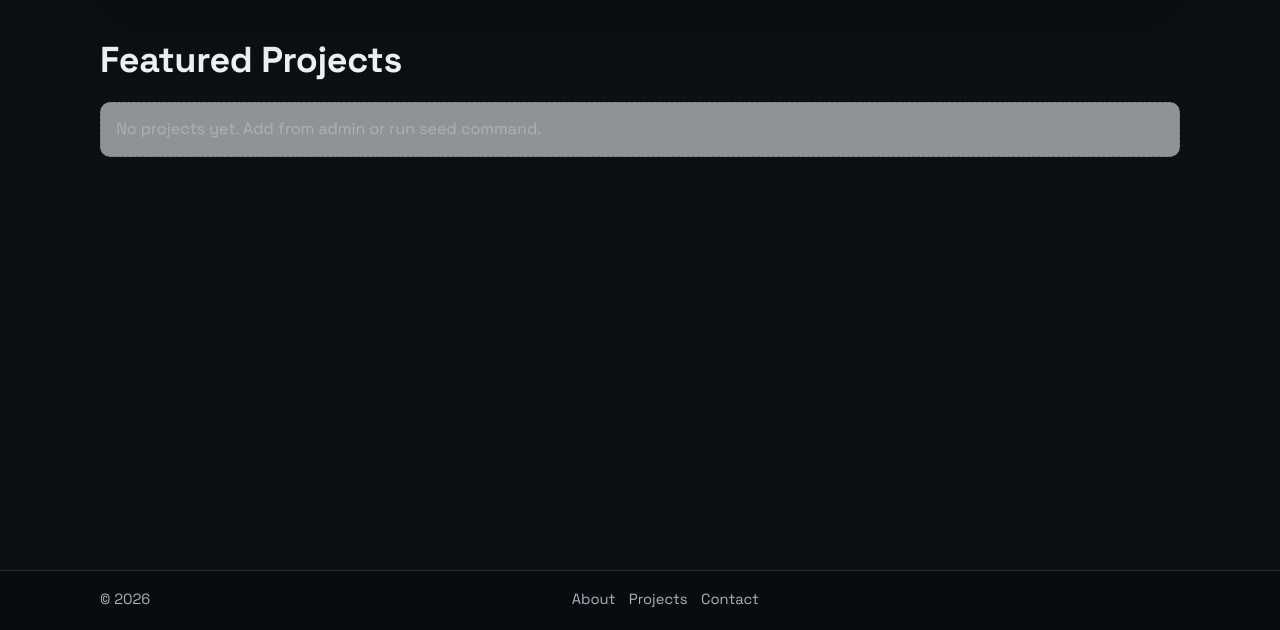
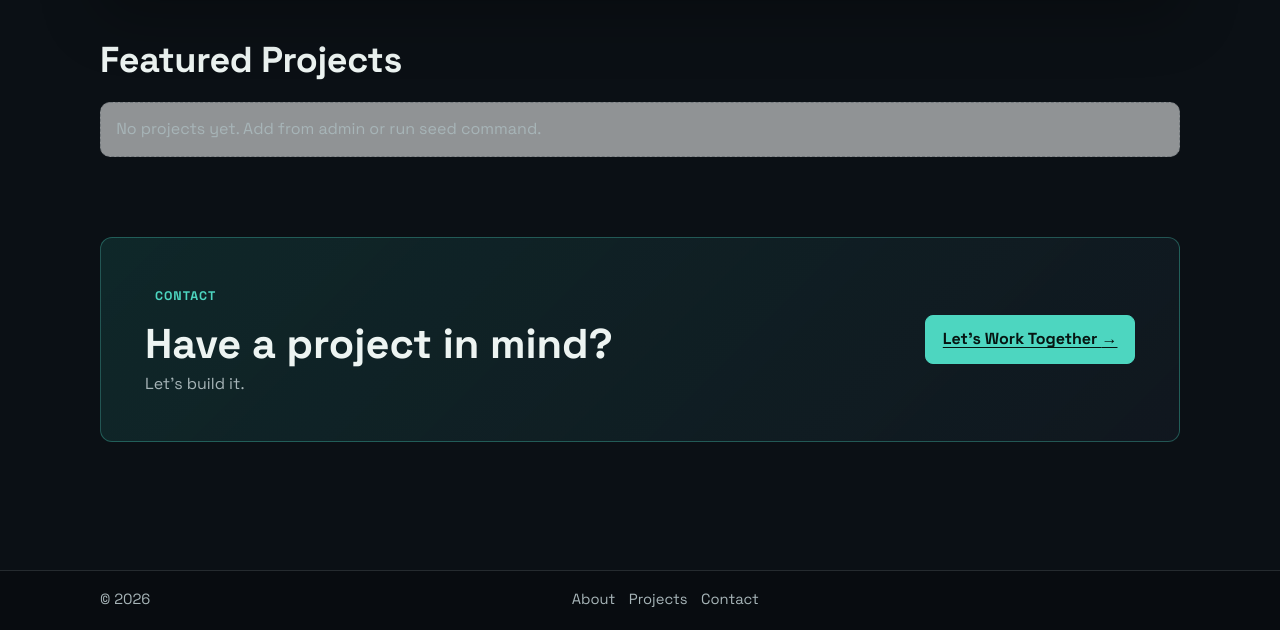
Before and after one commit to yousifdx50/portfolio_website, a Django app: page / in a window 1280 px wide. Shown: the part 618-1248 px from the top of the page. Run offline with Django 5.2, Linux system fonts and the light colour scheme; parts of the project's set-up code (start-up, migrations or seed data) failed here and were passed over.

Commit message:
Fix hidden content during page reveal

```diff
--- a/portfolio_frontend/static/css/style.css
+++ b/portfolio_frontend/static/css/style.css
@@ -625,11 +625,12 @@ html[dir="rtl"] .hero-aside { padding-right: 1.25rem; padding-left: 0; border-ri
 @media (max-width: 760px) { .hero-panel { grid-template-columns: 1fr; gap: 2rem; } .hero-aside { padding-top: 1.25rem; padding-right: 0; padding-left: 0; border-top: 1px solid var(--border); border-right: 0; border-left: 0; } html[dir="rtl"] .hero-aside { padding-right: 0; border-right: 0; } }
 
 /* Phase 7 motion and accessibility polish */
-html.js .reveal { opacity: 0; transform: translateY(16px); animation: none; }
-html.js .reveal.is-visible { animation: reveal-up .55s ease var(--reveal-delay, 0ms) forwards; }
+html.js .reveal { opacity: 1; transform: none; animation: phase-seven-reveal .55s ease var(--reveal-delay, 0ms) both; }
+html.js .reveal.is-visible { opacity: 1; transform: none; animation: phase-seven-reveal .55s ease var(--reveal-delay, 0ms) both; }
 :where(a, button, input, textarea, select):focus-visible { outline: 2px solid var(--accent); outline-offset: 3px; }
 body { overflow-x: hidden; }
 img { max-width: 100%; height: auto; }
 .card, .contact-card, .stack-group, .final-cta { overflow-wrap: anywhere; }
 @media (max-width: 760px) { .container { width: min(100% - 2rem, 1080px); } .project-links .btn, .project-links .text-link { min-height: 38px; } }
 @media (prefers-reduced-motion: reduce) { html.js .reveal, html.js .reveal.is-visible { opacity: 1; transform: none; animation: none; } }
+@keyframes phase-seven-reveal { from { transform: translateY(16px); } to { transform: translateY(0); } }
--- a/portfolio_frontend/templates/portfolio/base.html
+++ b/portfolio_frontend/templates/portfolio/base.html
@@ -30,7 +30,7 @@
     <link rel="preconnect" href="https://fonts.googleapis.com">
     <link rel="preconnect" href="https://fonts.gstatic.com" crossorigin>
     <link href="https://fonts.googleapis.com/css2?family=Space+Grotesk:wght@400;500;700&family=Noto+Sans+Arabic:wght@400;600;700&display=swap" rel="stylesheet">
-    <link rel="stylesheet" href="{% static 'css/style.css' %}?v=5" />
+    <link rel="stylesheet" href="{% static 'css/style.css' %}?v=6" />
 </head>
 <body>
     <a class="skip-link btn" href="#main-content">Skip to content</a>
```
